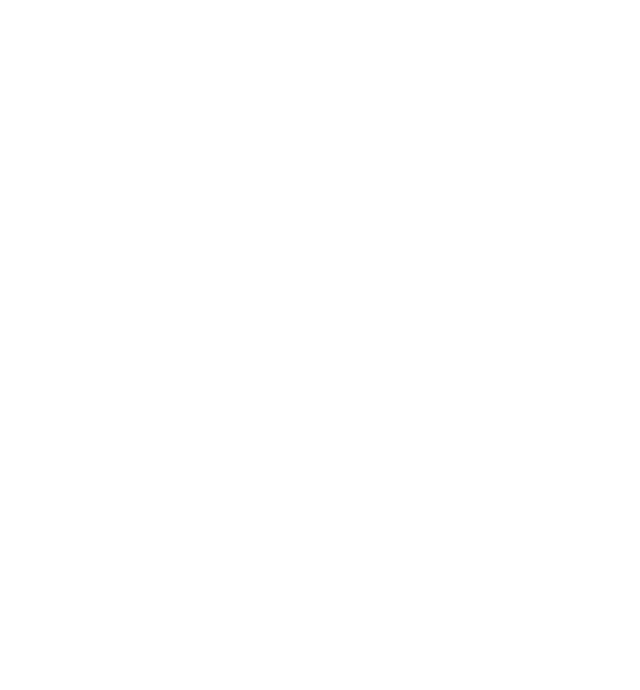
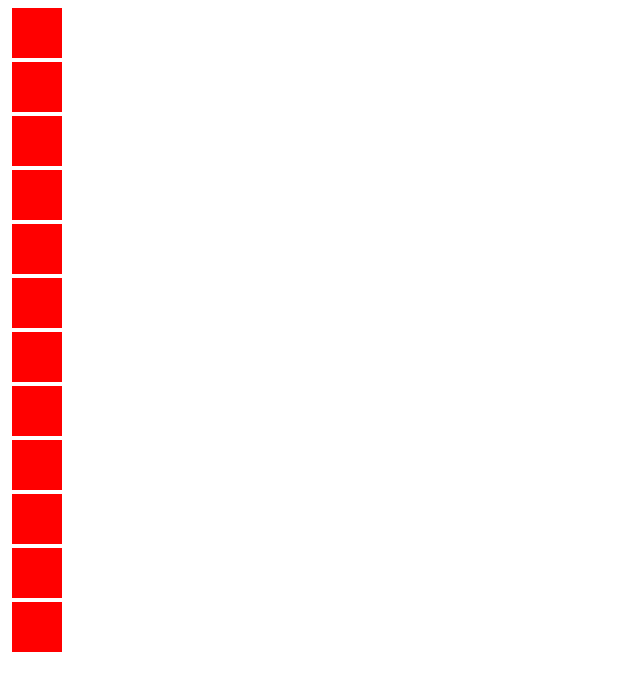
Before and after one commit to daniel-schroeder-dev/responsive-tables, a plain HTML site: page index.html in a window 1280 px wide. Shown: the whole page, without its empty margins (0-640 px from the left). Drawn offline with Linux system fonts and the light colour scheme.

Commit message:
Add markup to represent cells of grid.

```diff
--- a/index.html
+++ b/index.html
@@ -9,7 +9,18 @@
 <body>
 
   <main>
-
+    <div class=""></div>
+    <div class=""></div>
+    <div class=""></div>
+    <div class=""></div>
+    <div class=""></div>
+    <div class=""></div>
+    <div class=""></div>
+    <div class=""></div>
+    <div class=""></div>
+    <div class=""></div>
+    <div class=""></div>
+    <div class=""></div>
   </main>
 
 <script type="text/javascript" src="main.js"></script>
--- a/style.css
+++ b/style.css
@@ -0,0 +1,14 @@
+html {
+  box-sizing: border-box;
+}
+
+*, *:before, *:after {
+  box-sizing: inherit;
+}
+
+div {
+  width: 50px;
+  height: 50px;
+  background-color: red;
+  margin: 4px;
+}
```
